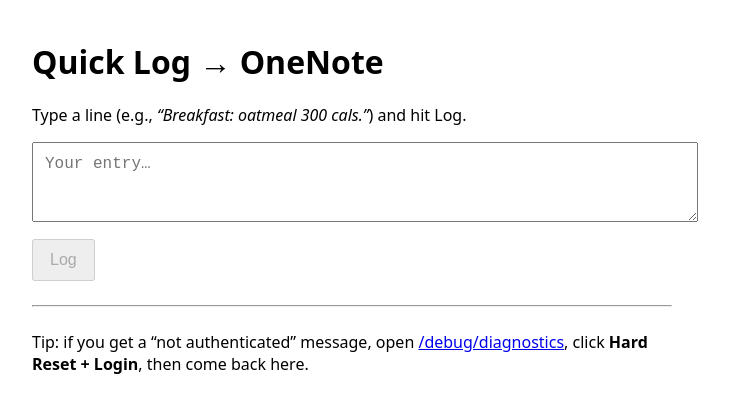
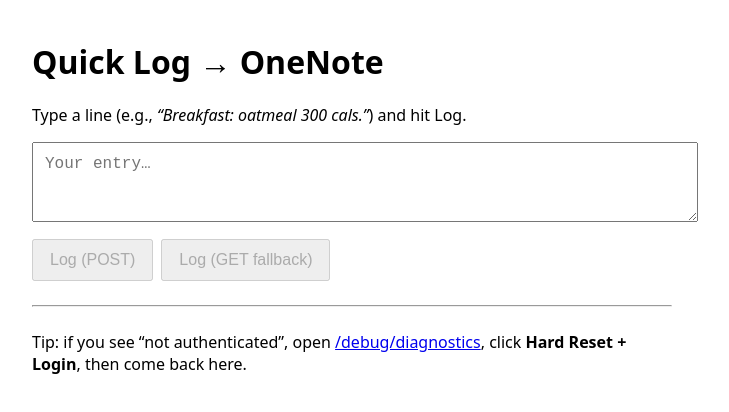
Before and after one commit to tchaudhry907/alice-onenote-router, a Next.js app: page /quick-log in a window 1280 px wide. Shown: the top 412 px of the page, without its empty margins (288-1017 px from the left). Built offline with nearby package versions, Linux system fonts and the light colour scheme.

Commit message:
Implement GET fallback for quick log functionality

```diff
--- a/pages/quick-log.js
+++ b/pages/quick-log.js
@@ -16,11 +16,34 @@ export default function QuickLog() {
         headers: { "Content-Type": "application/json" },
         body: JSON.stringify({ text }),
       });
-      const j = await r.json();
+      const j = await r.json().catch(() => ({}));
       if (!r.ok || !j?.ok) {
         setMsg(`❌ ${j?.error || "Failed"} ${j?.detail ? JSON.stringify(j.detail) : ""}`);
       } else {
         setMsg(`✅ Logged to "${j.title}".`);
+        setText("");
+      }
+    } catch (e) {
+      setMsg(`❌ ${String(e)}`);
+    } finally {
+      setBusy(false);
+    }
+  }
+
+  async function fallbackGet(e) {
+    e.preventDefault();
+    setBusy(true);
+    setMsg("");
+    try {
+      // Fallback path: GET ?text=...
+      const url = new URL("/api/onenote/quick-log", location.origin);
+      url.searchParams.set("text", text);
+      const r = await fetch(url.toString(), { method: "GET" });
+      const j = await r.json().catch(() => ({}));
+      if (!r.ok || !j?.ok) {
+        setMsg(`❌ (GET fallback) ${j?.error || "Failed"} ${j?.detail ? JSON.stringify(j.detail) : ""}`);
+      } else {
+        setMsg(`✅ (GET fallback) Logged to "${j.title}".`);
         setText("");
       }
     } catch (e) {
@@ -43,7 +66,7 @@ export default function QuickLog() {
           onChange={(e) => setText(e.target.value)}
           placeholder="Your entry…"
         />
-        <div style={{ marginTop: 12 }}>
+        <div style={{ marginTop: 12, display: "flex", gap: 8 }}>
           <button
             type="submit"
             disabled={busy || !text.trim()}
@@ -53,7 +76,21 @@ export default function QuickLog() {
               cursor: busy ? "not-allowed" : "pointer",
             }}
           >
-            {busy ? "Logging…" : "Log"}
+            {busy ? "Logging…" : "Log (POST)"}
+          </button>
+
+          <button
+            onClick={fallbackGet}
+            disabled={busy || !text.trim()}
+            style={{
+              padding: "10px 16px",
+              fontSize: 16,
+              cursor: busy ? "not-allowed" : "pointer",
+            }}
+            type="button"
+            title="Use GET ?text=... in case POST is blocked"
+          >
+            Log (GET fallback)
           </button>
         </div>
       </form>
@@ -62,9 +99,11 @@ export default function QuickLog() {
 
       <hr style={{ margin: "24px 0" }} />
       <p>
-        Tip: if you get a “not authenticated” message, open{" "}
-        <a href="/debug/diagnostics">/debug/diagnostics</a>, click{" "}
-        <strong>Hard Reset + Login</strong>, then come back here.
+        Tip: if you see “not authenticated”, open{" "}
+        <a href="/debug/diagnostics" target="_blank" rel="noreferrer">
+          /debug/diagnostics
+        </a>
+        , click <strong>Hard Reset + Login</strong>, then come back here.
       </p>
     </div>
   );
```
